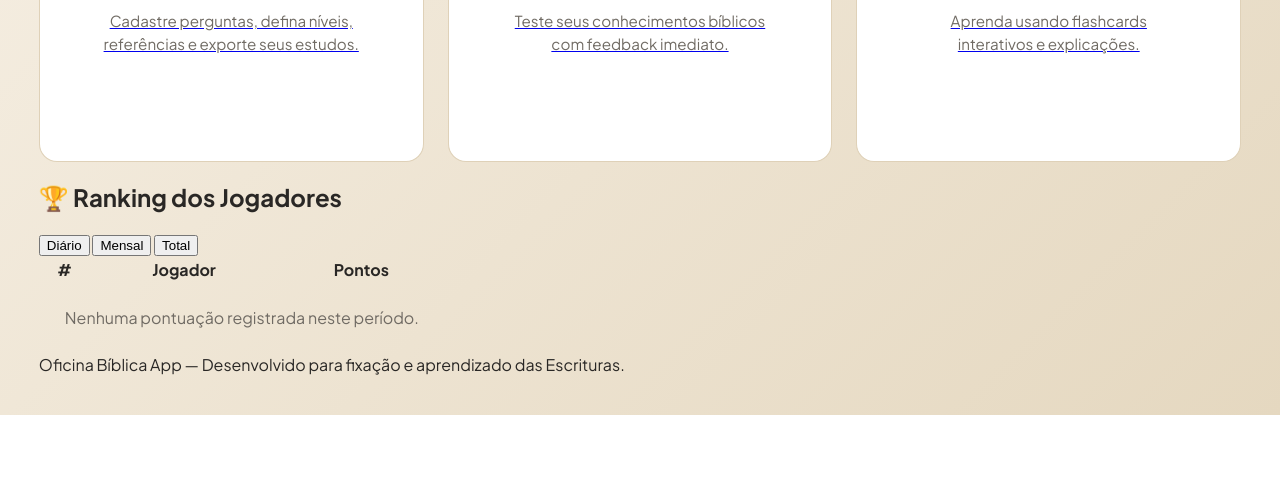
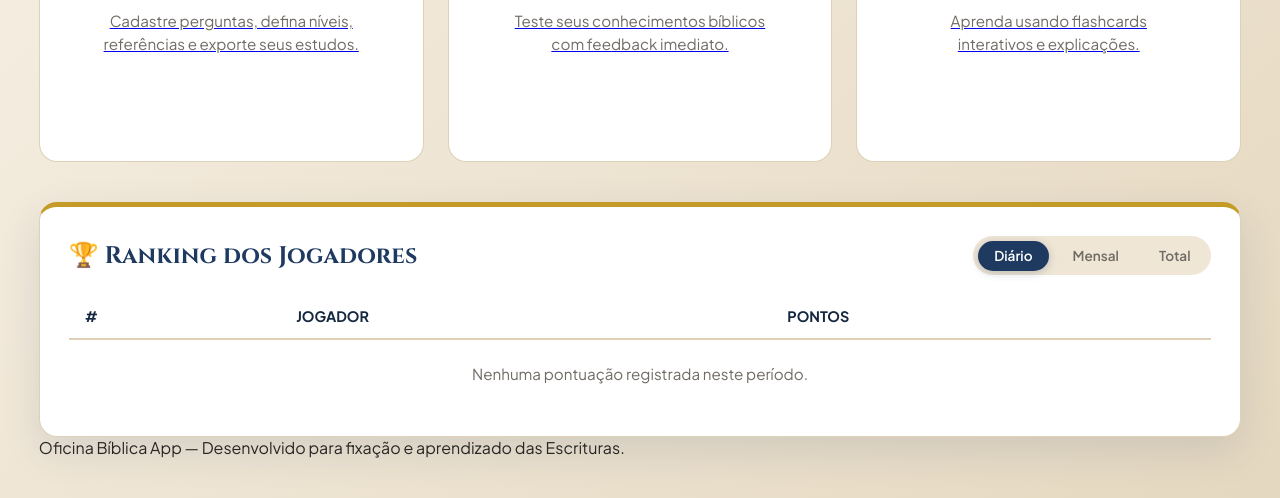
Before and after one commit to isaiasrocha01/quiz, a website: page index.html in a window 1280 px wide. Shown: the part 522-1020 px from the top of the page. Before the commit the page ends 937 px from the top, so only its background shows below. Drawn offline with Linux system fonts and the light colour scheme.

Commit message:
Update estilo.css

```diff
--- a/css/estilo.css
+++ b/css/estilo.css
@@ -237,6 +237,100 @@ body{
     line-height: 1.5;
     margin: 0;
 }
+/* ==========================================
+   ESTILOS DO RANKING DE JOGADORES
+========================================== */
+.ranking-container {
+    width: 100%;
+    margin-top: 2.5rem;
+    background: var(--white);
+    border-radius: var(--radius);
+    border: 1px solid var(--border);
+    border-top: 5px solid var(--gold);
+    padding: 1.8rem;
+    box-shadow: var(--shadow);
+}
+
+.ranking-header {
+    display: flex;
+    justify-content: space-between;
+    align-items: center;
+    flex-wrap: wrap;
+    gap: 1rem;
+    margin-bottom: 1.2rem;
+}
+
+.ranking-header h2 {
+    font-family: 'Cinzel', serif;
+    font-size: 1.5rem;
+    color: var(--primary);
+    margin: 0;
+}
+
+.ranking-tabs {
+    display: flex;
+    gap: 0.5rem;
+    background: #f0e6d6;
+    padding: 0.3rem;
+    border-radius: 20px;
+}
+
+.tab-btn {
+    border: none;
+    background: transparent;
+    padding: 0.4rem 1rem;
+    font-family: inherit;
+    font-weight: 600;
+    font-size: 0.85rem;
+    color: var(--muted);
+    border-radius: 15px;
+    cursor: pointer;
+    transition: all 0.3s ease;
+}
+
+.tab-btn.active {
+    background: var(--primary);
+    color: var(--white);
+    box-shadow: 0 2px 8px rgba(31, 58, 96, 0.25);
+}
+
+.ranking-tabela-wrapper {
+    overflow-x: auto;
+}
+
+.ranking-tabela {
+    width: 100%;
+    border-collapse: collapse;
+    text-align: left;
+}
+
+.ranking-tabela th {
+    padding: 0.8rem 1rem;
+    color: var(--primary-dark);
+    font-weight: 700;
+    border-bottom: 2px solid var(--border);
+    font-size: 0.9rem;
+    text-transform: uppercase;
+}
+
+.ranking-tabela td {
+    padding: 0.8rem 1rem;
+    border-bottom: 1px solid var(--border);
+    font-size: 0.95rem;
+}
+
+.ranking-tabela tbody tr:last-child td {
+    border-bottom: none;
+}
+
+.ranking-tabela tbody tr:hover {
+    background-color: #faf6f0;
+}
+
+.posicao-top {
+    font-weight: bold;
+    font-size: 1.1rem;
+}
 
 /* Animação suave de subida */
 @keyframes surgindo {
```
